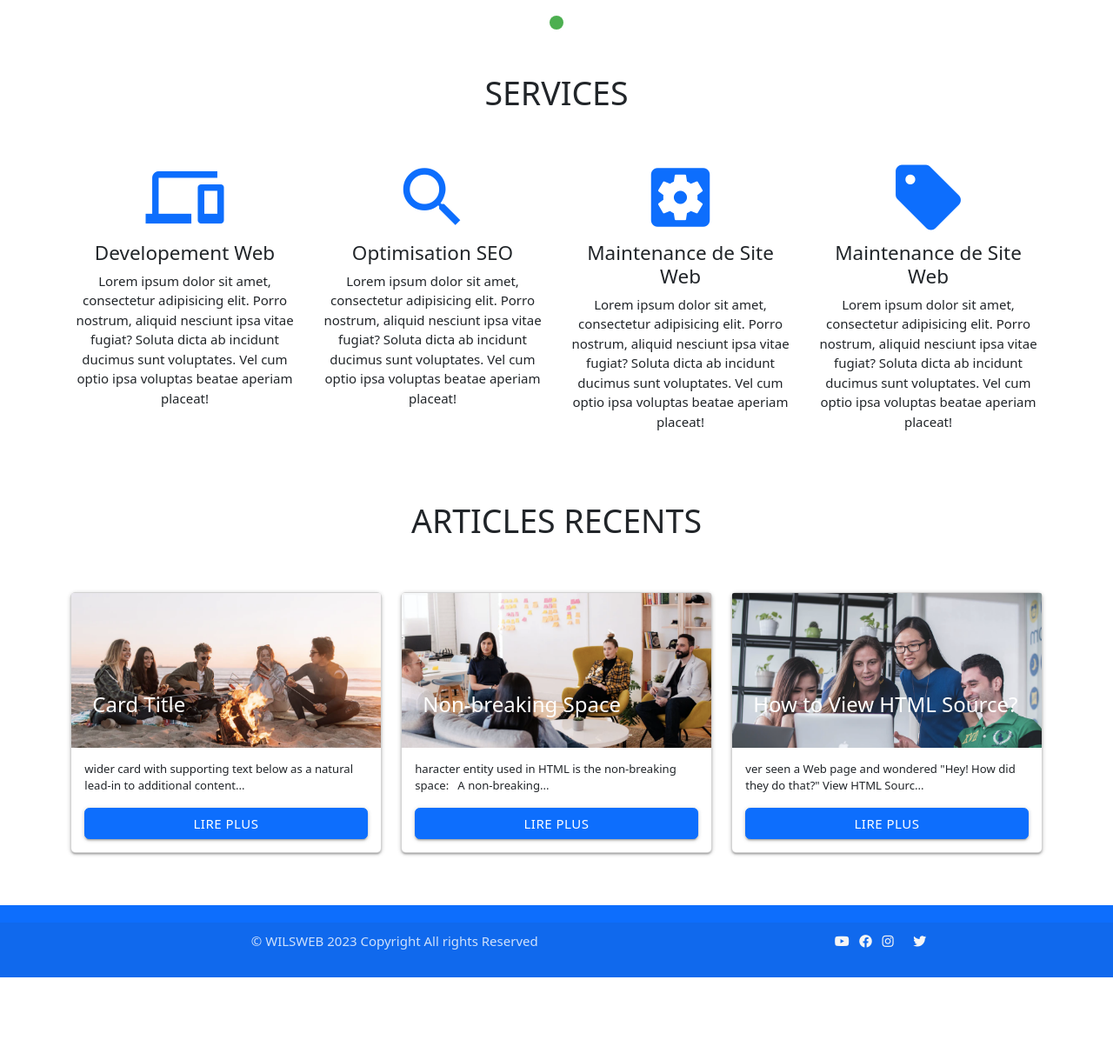
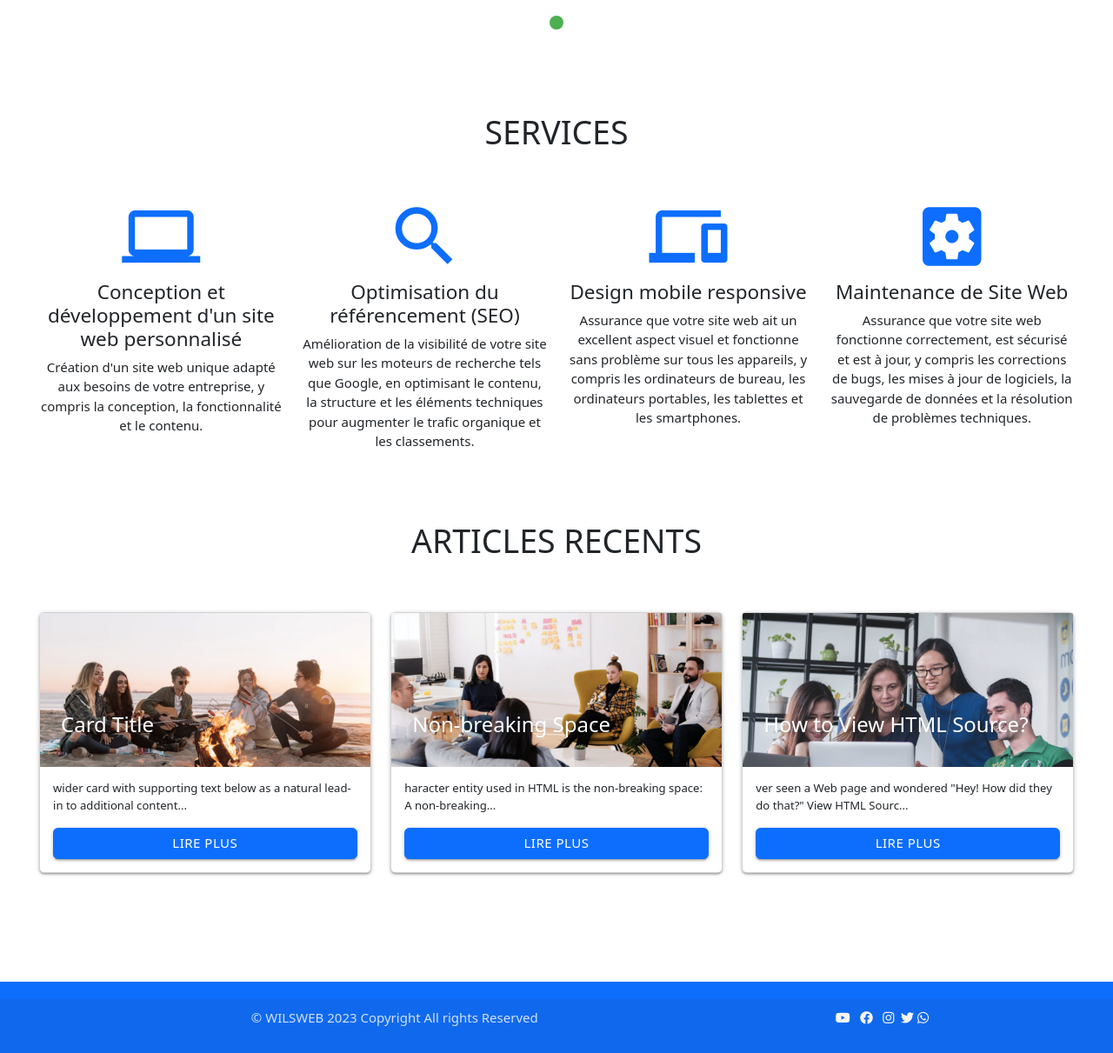
Before and after one commit to wilfried-237/Blog-Perso, a PHP site: page / in a window 1280 px wide. Shown: the part 465-1676 px from the top of the page at 87% size. Before the commit the page ends 1589 px from the top, so only its background shows below. Run offline with PHP 8.4, Linux system fonts and the light colour scheme; data comes from the database, SQL or seed files in the repository; some libraries are stand-ins or nearby versions.

Commit message:
Adding meaningful content

```diff
--- a/body/footer.php
+++ b/body/footer.php
@@ -4,11 +4,12 @@
 
             <div class="col-ms-12 col-md-12 col-lg-8 mx-auto"> © WILSWEB 2023 Copyright All rights Reserved</div>
             <div class="col-ms-12 col-md-12 col-lg-4 mx-auto">
-            <a class="grey-text text-lighten-4 text-decoration-none" href="#!"><i class="p-1 tiny fa-brands fa-youtube"></i></a>
-            <a class="grey-text text-lighten-4 text-decoration-none" href="#!"><i class="p-1 tiny fa-brands fa-facebook"></i></a>
-            <a class="grey-text text-lighten-4 text-decoration-none" href="#!"><i class="p-1 tiny fa-brands fa-instagram"></i></a>
-            <a class="grey-text text-lighten-4 text-decoration-none" href="#!"><i class="p-1 tiny fa-brands fa-libkedin"></i></a>
-            <a class="grey-text text-lighten-4 text-decoration-none" href="#!"><i class="p-1 tiny fa-brands fa-twitter"></i></a>
+            <a class="grey-text text-lighten-4 text-decoration-none" href="wa.me/237699543424"><i class="p-1 tiny fa-brands fa-youtube"></i></a>
+            <a class="grey-text text-lighten-4 text-decoration-none" href="wa.me/237699543424"><i class="p-1 tiny fa-brands fa-facebook"></i></a>
+            <a class="grey-text text-lighten-4 text-decoration-none" href="wa.me/237699543424"><i class="p-1 tiny fa-brands fa-instagram"></i></a>
+            <a class="grey-text text-lighten-4 text-decoration-none" href="wa.me/237699543424"><i class="tiny fa-brands fa-twitter"></i></a>
+            <a class="grey-text text-lighten-4 text-decoration-none" href="wa.me/237699543424"><i class="tiny fa-brands fa-whatsapp"></i></a>
+
 
             </div>
             </div>
--- a/index.php
+++ b/index.php
@@ -29,7 +29,7 @@
     <!--Import Google Icon Font-->
     <link href="https://fonts.googleapis.com/icon?family=Material+Icons" rel="stylesheet">
     <link rel="stylesheet" href="https://cdnjs.cloudflare.com/ajax/libs/font-awesome/6.4.2/css/all.min.css" integrity="sha512-z3gLpd7yknf1YoNbCzqRKc4qyor8gaKU1qmn+CShxbuBusANI9QpRohGBreCFkKxLhei6S9CQXFEbbKuqLg0DA==" crossorigin="anonymous" referrerpolicy="no-referrer" />
-
+    <link href="https://fonts.googleapis.com/icon?family=Material+Icons" rel="stylesheet">
 
     <!--Import materialize.css-->
     <link type="text/css" rel="stylesheet" href="css/materialize.min.css"  media="screen,projection"/>
@@ -56,11 +56,11 @@
         </div>
 	<?php } ?>
     <!--**********Contenu de la page du site***********-->
-    <div class="container">
+
       <?php
       include 'pages/'.$page.'.php';
       ?>
-    </div>
+
 
     <!--**************-Pied de page du site**************-->
     <?php
--- a/pages/blog.php
+++ b/pages/blog.php
@@ -25,6 +25,7 @@
 ?>
 
 
+<div class="container">
 <div class="w-100 mx-auto pb-3">
     <h1 class=" pt-3 pb-3">Blog</h1>
 
@@ -75,3 +76,4 @@
 
 
 </div>
+</div>
--- a/pages/home.php
+++ b/pages/home.php
@@ -5,7 +5,7 @@
 <div class="slider">
   <ul class="slides">
     <li>
-      <img src="pages/img/cover.png" alt="">
+      <img src="pages/img/Technology_Trends.avif" alt="">
       <div class="caption div" id="index-banner">
         <div class="container">
           <br><br>
@@ -24,31 +24,28 @@
 </div>
 
 
+<div class="p-5">
 <div class="row">
   <h1 class="center pt-5 pb-5 ">SERVICES</h1>
   <article class="col-sm-6 col-md-6 col-lg-3 d-block center-align">
-    <i class="material-icons  large text-primary">devices</i>
-    <h4 class="">Developement Web</h4>
-    <p>Lorem ipsum dolor sit amet, consectetur adipisicing elit. Porro nostrum, aliquid nesciunt ipsa vitae fugiat?
-      Soluta dicta ab incidunt ducimus sunt voluptates. Vel cum optio ipsa voluptas beatae aperiam placeat!</p>
+    <i class="material-icons  large text-primary">computer</i>
+    <h4 class="">Conception et développement d'un site web personnalisé</h4>
+    <p>Création d'un site web unique adapté aux besoins de votre entreprise, y compris la conception, la fonctionnalité et le contenu.</p>
   </article>
   <article class="col-sm-6 col-md-6 col-lg-3 d-block center-align">
     <i class="material-icons  darken-4 large text-primary">search</i>
-    <h4 class="">Optimisation SEO</h4>
-    <p>Lorem ipsum dolor sit amet, consectetur adipisicing elit. Porro nostrum, aliquid nesciunt ipsa vitae fugiat?
-      Soluta dicta ab incidunt ducimus sunt voluptates. Vel cum optio ipsa voluptas beatae aperiam placeat!</p>
+    <h4 class="">Optimisation du référencement (SEO)</h4>
+    <p>Amélioration de la visibilité de votre site web sur les moteurs de recherche tels que Google, en optimisant le contenu, la structure et les éléments techniques pour augmenter le trafic organique et les classements.</p>
+  </article>
+  <article class="col-sm-6 col-md-6 col-lg-3 d-block center-align">
+    <i class="material-icons  darken-4 large text-primary">devices</i>
+    <h4 class="">Design mobile responsive</h4>
+    <p>Assurance que votre site web ait un excellent aspect visuel et fonctionne sans problème sur tous les appareils, y compris les ordinateurs de bureau, les ordinateurs portables, les tablettes et les smartphones.</p>
   </article>
   <article class="col-sm-6 col-md-6 col-lg-3 d-block center-align">
     <i class="material-icons  darken-4 large text-primary">settings_applications</i>
     <h4 class="">Maintenance de Site Web</h4>
-    <p>Lorem ipsum dolor sit amet, consectetur adipisicing elit. Porro nostrum, aliquid nesciunt ipsa vitae fugiat?
-      Soluta dicta ab incidunt ducimus sunt voluptates. Vel cum optio ipsa voluptas beatae aperiam placeat!</p>
-  </article>
-  <article class="col-sm-6 col-md-6 col-lg-3 d-block center-align">
-    <i class="material-icons  darken-4 large text-primary">sell</i>
-    <h4 class="">Maintenance de Site Web</h4>
-    <p>Lorem ipsum dolor sit amet, consectetur adipisicing elit. Porro nostrum, aliquid nesciunt ipsa vitae fugiat?
-      Soluta dicta ab incidunt ducimus sunt voluptates. Vel cum optio ipsa voluptas beatae aperiam placeat!</p>
+    <p>Assurance que votre site web fonctionne correctement, est sécurisé et est à jour, y compris les corrections de bugs, les mises à jour de logiciels, la sauvegarde de données et la résolution de problèmes techniques.</p>
   </article>
 </div>
 
@@ -79,3 +76,4 @@
     </div>
   <?php endforeach; ?>
 </div>
+</div>
```
Also changed, not shown: pages/portfolio.php (+5 -45 lines), admin/img/656a9dec6c2587.80008180.avif (added), admin/img/656aa2dcf423e9.82740649.jpg (added), admin/img/656aa36ddcfdd4.18214146.webp (added), pages/img/Capture-1.png (added), pages/img/Technology_Trends.avif (added), pages/img/capture.png (added).
